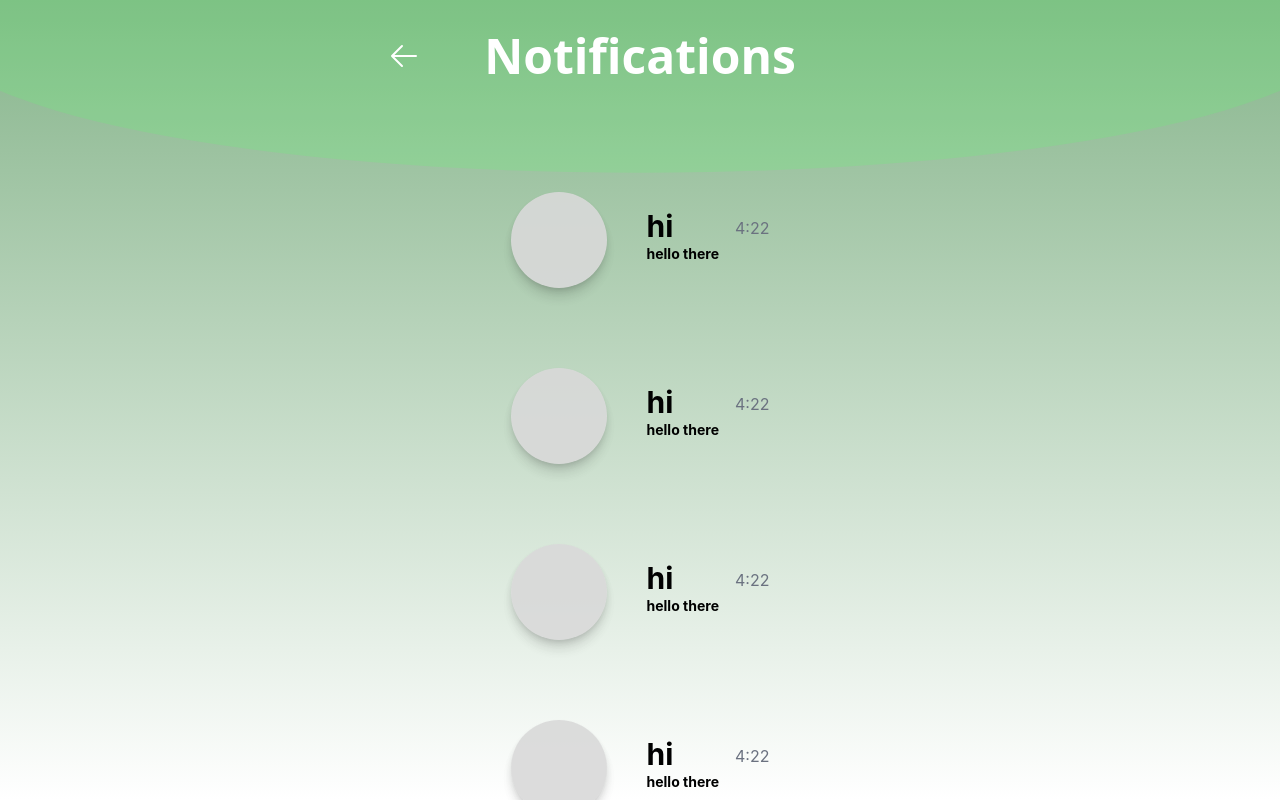
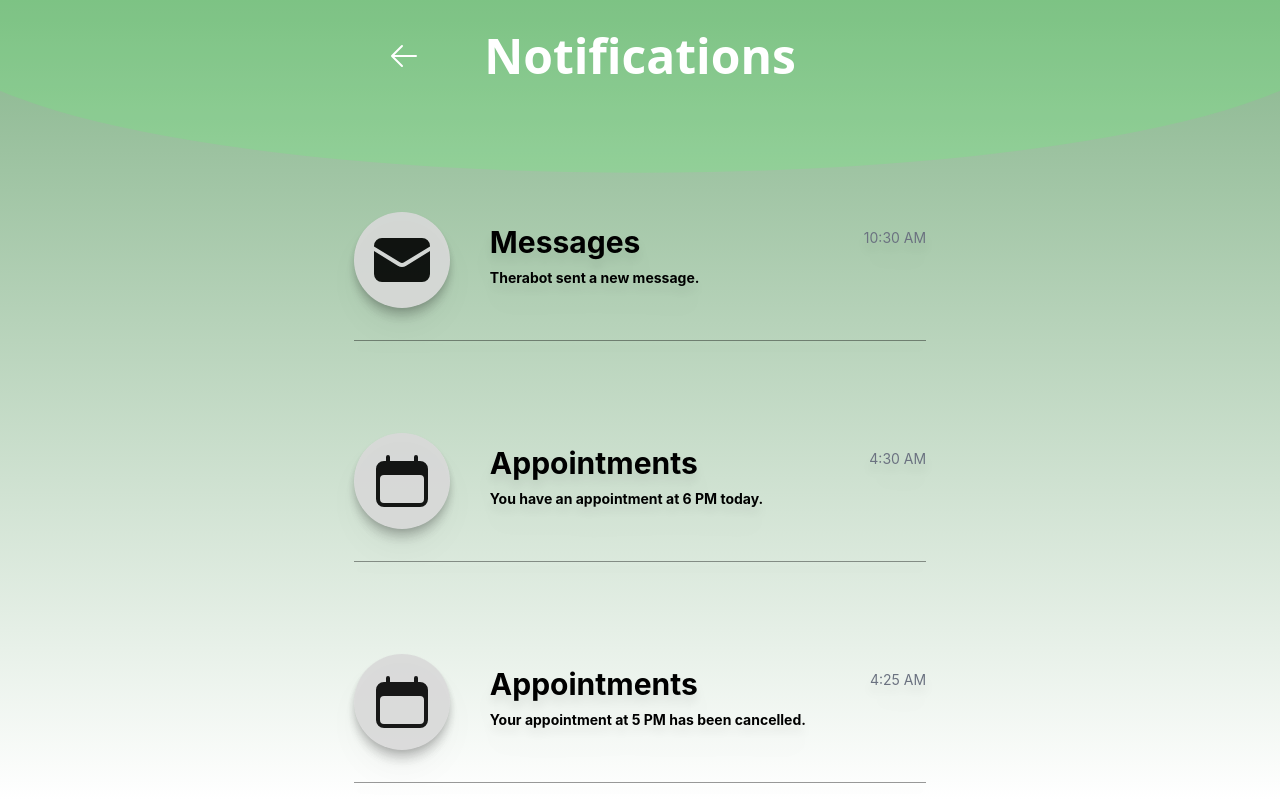
Before and after one commit to krunalpatel0719/Therabot, a React (Create React App) app in the folder therabot/: page /notifications in a window 1280 px wide. Built offline with nearby package versions, Linux system fonts and the light colour scheme.

Commit message:
Notifications

```diff
--- a/therabot/src/components/MessageWithTime.js
+++ b/therabot/src/components/MessageWithTime.js
@@ -3,15 +3,18 @@ import CircleIcon from './CircleIcon'
 
 function MessageWithTime({className, icon, message1, message2, time}) {
   return (
-    <div className="flex items-start space-x-4 font-inter">
-      <CircleIcon className ='h-24 w-24' icon={icon}/>
-      <div className="flex flex-col justify-center text-black pl-6 pt-4">
-        <p className="text-3xl font-bold">{message1}</p>
-        <p className="text-sm font-bold">{message2}</p>
+    <div className = 'drop-shadow-xl scale-90 sm:scale-100 relative'>
+      <div className="flex items-start space-x-4 font-inter">
+        <CircleIcon className ='mt-1 h-24 w-24' icon={icon}/>
+        <div className="flex flex-col justify-center text-black pl-6 pt-4 flex-grow">
+          <p className="text-2xl sm:text-3xl font-bold">{message1}</p>
+          <p className="mt-2 text-sm font-bold flex-wrap">{message2}</p>
+        </div>
+        <div className="mt-5 pl-12 text-sm text-gray-500">
+          {time}
+        </div>
       </div>
-      <div className="ml-auto text-gray-500 pt-6">
-        {time}
-      </div>
+      <hr class="h-px mt-8 mb-2  bg-black border-0 opacity-40 w-full"></hr>
     </div>
   );
 }
--- a/therabot/src/pages/Notifications.js
+++ b/therabot/src/pages/Notifications.js
@@ -3,6 +3,9 @@ import { Link } from 'react-router-dom';
 
 import Eclipse from '../components/Eclipse'
 import {ArrowLeftIcon} from '@heroicons/react/24/solid';
+import {CalendarIcon} from '@heroicons/react/24/solid';
+import {BellAlertIcon} from '@heroicons/react/24/solid';
+import {EnvelopeIcon} from '@heroicons/react/24/solid';
 import MessageWithTime from '../components/MessageWithTime';
 
 function Notifications() {
@@ -16,11 +19,11 @@ function Notifications() {
             <Link to="/" className="absolute -left-12 sm:-left-24 bottom-1 sm:bottom-2 text-white "><ArrowLeftIcon className = "h-8 w-8"/></Link>
             Notifications
           </div>
-          <div className=" mt-24 sm:mt-28 flex flex-col space-y-20">
-            <MessageWithTime message1 = 'hi' message2 ='hello there' time='4:22'/>
-            <MessageWithTime message1 = 'hi' message2 ='hello there' time='4:22'/>
-            <MessageWithTime message1 = 'hi' message2 ='hello there' time='4:22'/>
-            <MessageWithTime message1 = 'hi' message2 ='hello there' time='4:22'/>
+          <div className=" mt-24 sm:mt-32 flex flex-col space-y-20">
+            <MessageWithTime icon = <EnvelopeIcon className ='w-16 h-16'/> message1 = 'Messages' message2 ='Therabot sent a new message.' time='10:30 AM'/>
+            <MessageWithTime icon = <CalendarIcon className ='w-16 h-16'/>  message1 = 'Appointments' message2 ='You have an appointment at 6 PM today.' time='4:30 AM'/>
+            <MessageWithTime icon = <CalendarIcon className ='w-16 h-16'/>  message1 = 'Appointments' message2 ='Your appointment at 5 PM has been cancelled.' time='4:25 AM'/>
+            <MessageWithTime  icon = <BellAlertIcon className ='w-16 h-16'/> message1 = 'Reminders' message2 ='Therabot session today at 2 PM.' time='1:30 AM'/>
 
 
             {/* Other MessageWithTime components */}
--- a/therabot/tailwind.config.js
+++ b/therabot/tailwind.config.js
@@ -5,6 +5,9 @@ module.exports = {
   theme: {
 
     extend: {
+      scale: {
+        '80': '.80',
+      },
       borderRadius: {
         'half': '50%',
       },
```
